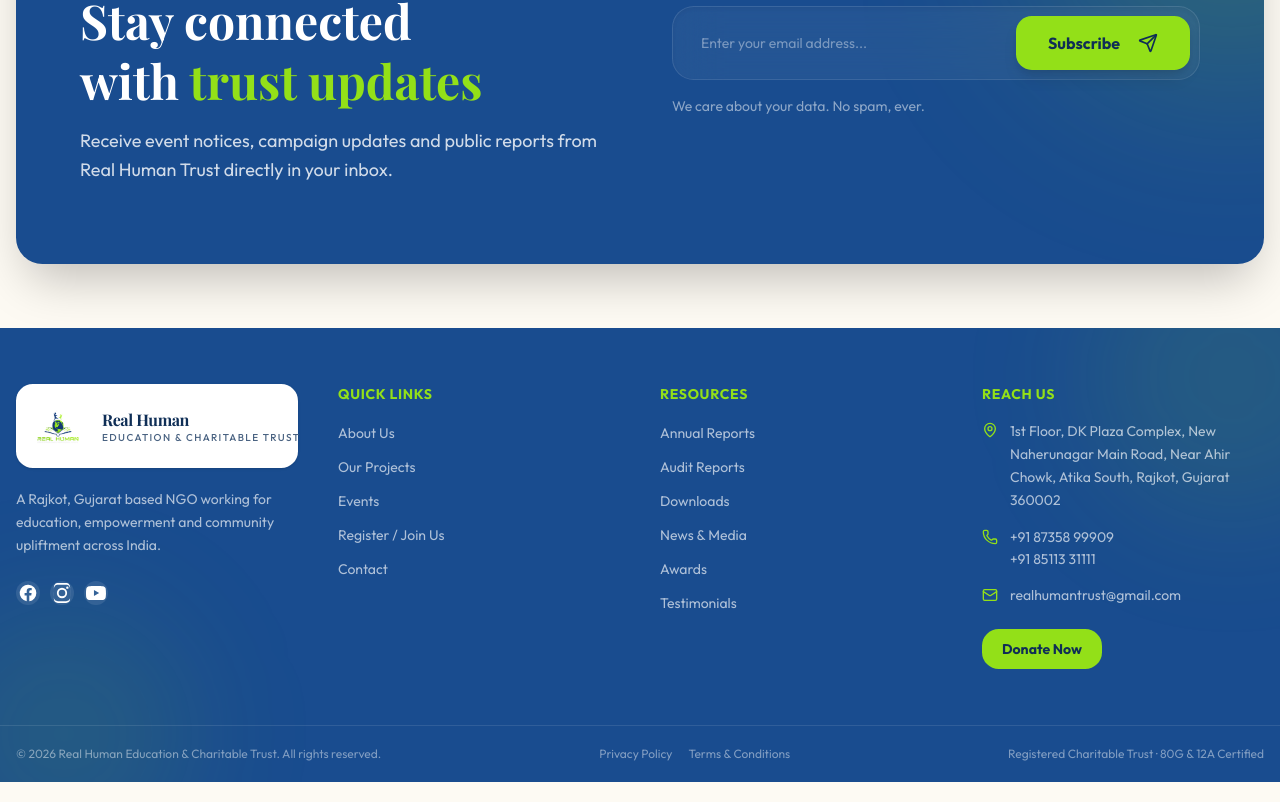
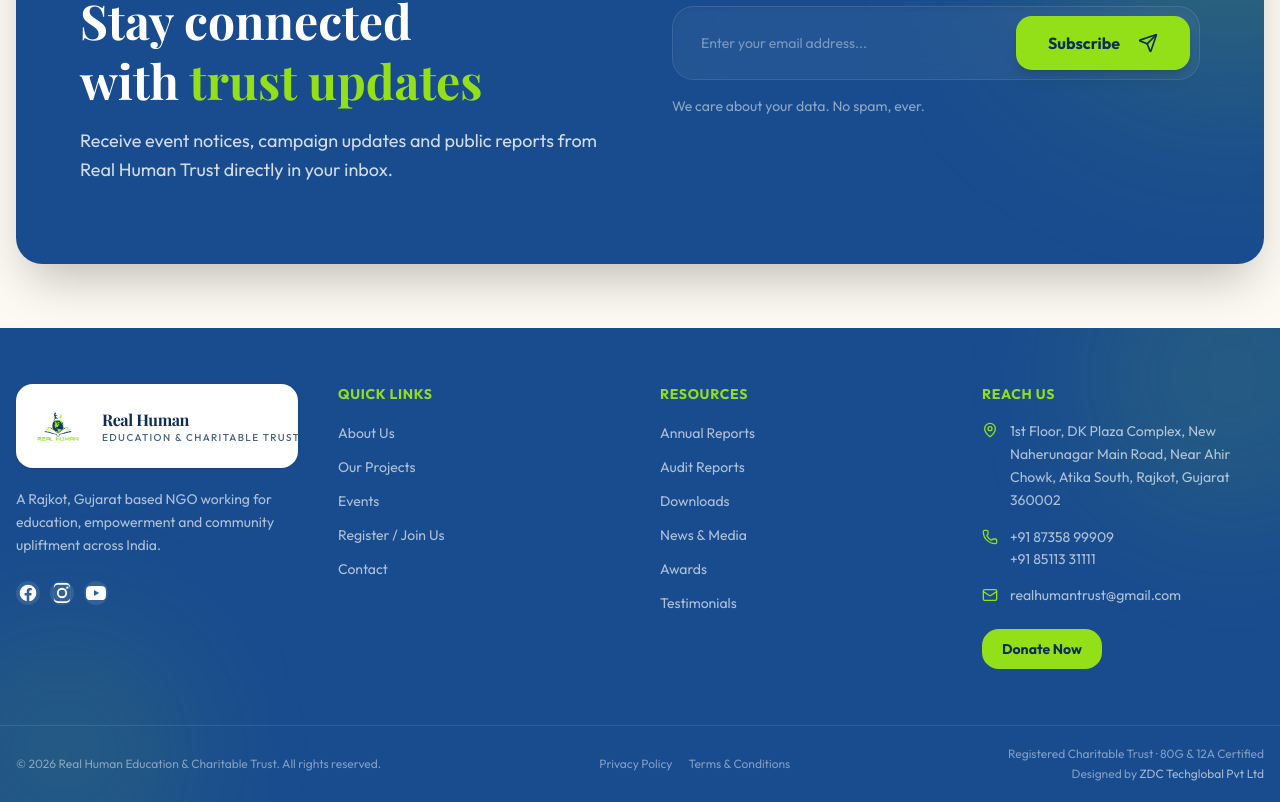
Before and after one commit to Navratan8949/Real-Human-Trust-NGO, a Next.js app in the folder frontend/: page / in a window 1280 px wide. Shown: the part 7110-7912 px from the top of the page. Built offline with nearby package versions, Linux system fonts and the light colour scheme; no server answers; a web font is replaced by a local one.

Commit message:
add company in footer

```diff
--- a/frontend/components/layout/footer.jsx
+++ b/frontend/components/layout/footer.jsx
@@ -148,7 +148,10 @@ export function Footer() {
             <Link href="/privacy-policy" className="hover:text-white transition">Privacy Policy</Link>
             <Link href="/terms" className="hover:text-white transition">Terms & Conditions</Link>
           </div>
-          <p>Registered Charitable Trust · 80G &amp; 12A Certified</p>
+          <div className="flex flex-col items-center md:items-end gap-1">
+            <p>Registered Charitable Trust · 80G &amp; 12A Certified</p>
+            <p>Designed by <span className="text-white/60">ZDC Techglobal Pvt Ltd</span></p>
+          </div>
         </div>
       </div>
     </footer>
```
